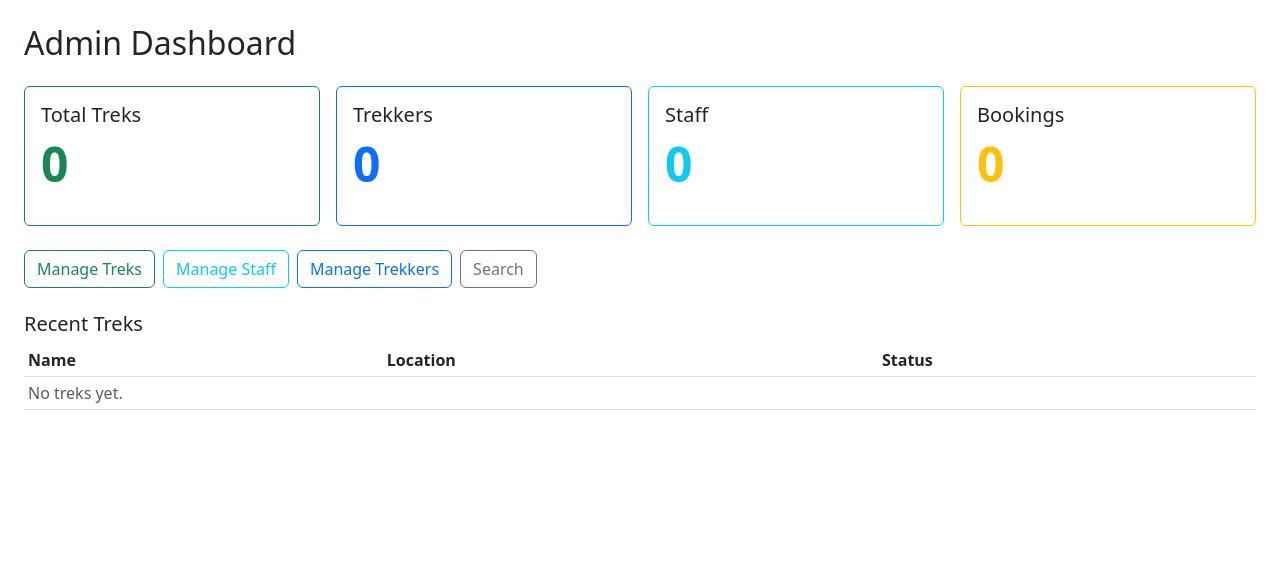
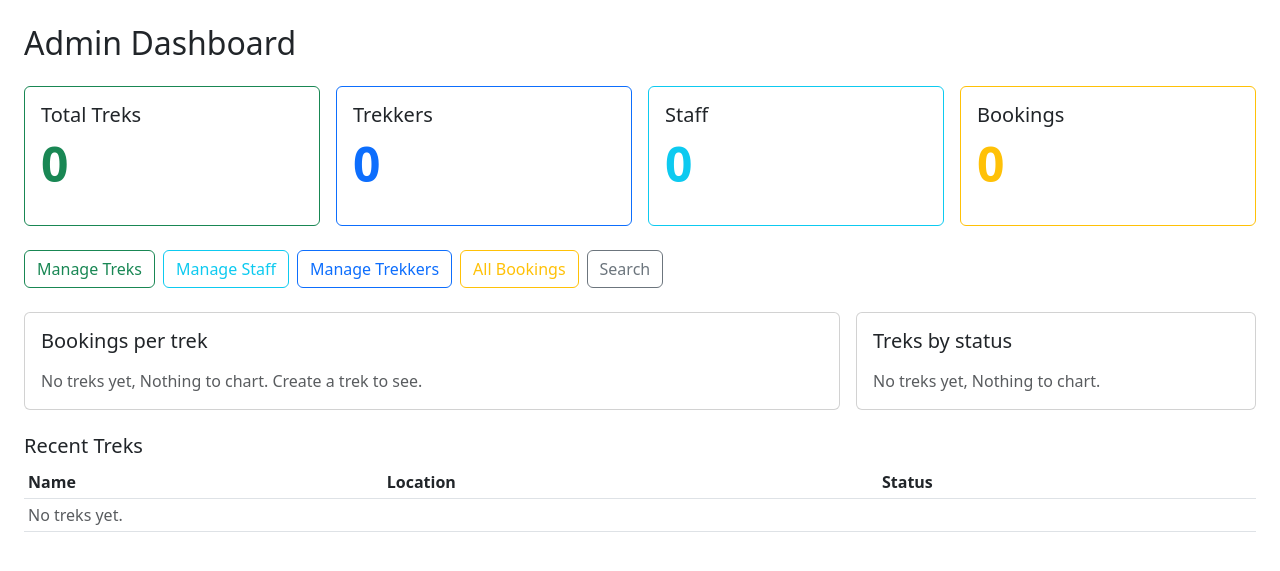
Before and after one commit to 24f2000884/trekking-management-system-may2026-mad1, a Flask app: page /admin/dashboard in a window 1280 px wide. Shown: the part 80-651 px from the top of the page. Run offline with Flask 3, Linux system fonts and the light colour scheme; the visitor is signed in with stand-in values (Sample User, id 1).

Commit message:
Added charts, reverified dashboards, fixed few errors

```diff
--- a/app.py
+++ b/app.py
@@ -4,6 +4,8 @@ from functools import wraps
 from flask import session, redirect, url_for,flash, render_template, request, jsonify
 from werkzeug.security import generate_password_hash, check_password_hash
 from models import db,User,Trek,Booking,StaffProfile,TrekStaffAssignment
+import json
+
 
 app = Flask(__name__)
 app.config['SECRET_KEY'] = 'tma-mad1-secret-key-2026'
@@ -11,6 +13,7 @@ app.config['SQLALCHEMY_DATABASE_URI'] = 'sqlite:///tma.db'
 app.config['SQLALCHEMY_TRACK_MODIFICATIONS'] = False
 db.init_app(app)
 
+VALID_CYCLE={'Pending': ['Approved'],'Approved': ['Open','Pending'],'Open': ['Closed'],'Closed':['Completed'],'Completed': [],}
 
 def login_required(f):
     @wraps(f)
@@ -126,7 +129,13 @@ def admin_dashboard():
     total_staff=User.query.filter_by(role='staff').count()
     total_bookings=Booking.query.count()
     recent_treks=Trek.query.order_by(Trek.created_at.desc()).limit(5).all()
-    return render_template('admin/dashboard.html',total_treks=total_treks,total_users=total_users,total_staff=total_staff,total_bookings=total_bookings,recent_treks=recent_treks)
+
+    trek_names=[t.name for t in recent_treks]
+    booking_counts=[Booking.query.filter_by(trek_id=t.id).count() for t in recent_treks]
+    status_labels=['Pending','Approved','Open','Closed','Completed']
+    status_counts=[Trek.query.filter_by(status=s).count() for s in status_labels]
+
+    return render_template('admin/dashboard.html',total_treks=total_treks,total_users=total_users,total_staff=total_staff,total_bookings=total_bookings,recent_treks=recent_treks,trek_names=json.dumps(trek_names),booking_counts=json.dumps(booking_counts),status_labels=json.dumps(status_labels),status_counts=json.dumps(status_counts))
 
 @app.route('/admin/treks')
 @admin_access_required
@@ -149,19 +158,19 @@ def create_trek():
 
         if not name:
             flash('Trek name is required','danger')
-            return(url_for('create_trek'))
+            return redirect(url_for('create_trek'))
         if not location:
             flash('Location of trek is required','danger')
-            return(url_for('create_trek'))
+            return redirect(url_for('create_trek'))
         if difficulty not in ['Easy','Moderate','Hard']:
             flash('Choose a valid Difficulty','danger')
-            return(url_for('create_trek'))
+            return redirect(url_for('create_trek'))
         if not duration.isdigit() or int(duration)<=0:
             flash('Duration of trek must be a valid number.','danger')
-            return(url_for('create_trek'))
+            return redirect(url_for('create_trek'))
         if not slots.isdigit() or int(slots)<=0:
             flash('Slots opened for trek must be a valid number.','danger')
-            return(url_for('create_trek'))
+            return redirect(url_for('create_trek'))
 
         try:
             start_date=date.fromisoformat(start)
@@ -346,7 +355,11 @@ def staff_dashboard():
     trek_counts={}
     for t in treks:
         trek_counts[t.id]=Booking.query.filter_by(trek_id=t.id).count()
-    return render_template('staff/staff_dashboard.html',treks=treks,trek_counts=trek_counts)
+
+    chart_labels=[t.name for t in treks]
+    chart_counts=[trek_counts[t.id] for t in treks]
+
+    return render_template('staff/staff_dashboard.html',treks=treks,trek_counts=trek_counts, chart_labels=json.dumps(chart_labels),chart_counts=json.dumps(chart_counts))
 
 def is_staff_assigned(trek_id):
     return TrekStaffAssignment.query.filter_by(trek_id=trek_id,staff_id=session['user_id']).first() is not None
@@ -394,7 +407,9 @@ def trekker_dashboard():
     user_id= session['user_id']
     open_treks=Trek.query.filter_by(status='Open').all()
     my_bookings=Booking.query.filter_by(user_id=user_id).all()
-    return render_template('trekker/trekker_dashboard.html', open_treks=open_treks, my_bookings=my_bookings)
+    history_labels=['Booked','Completed','Cancelled']
+    history_counts=[Booking.query.filter_by(user_id=user_id,status=s).count() for s in history_labels]
+    return render_template('trekker/trekker_dashboard.html', open_treks=open_treks, my_bookings=my_bookings, history_labels=json.dumps(history_labels),history_counts=json.dumps(history_counts))
 
 @app.route('/trekker/profile/edit',methods=['GET','POST'])
 @trekker_access_required
@@ -491,7 +506,7 @@ def trekker_history():
     history=Booking.query.filter(Booking.user_id==session['user_id'],Booking.status.in_(['Completed','Cancelled'])).order_by(Booking.booking_date.desc()).all()
     return render_template('/trekker/history.html', history=history)
 
-VALID_CYCLE={'Pending': ['Approved'],'Approved': ['Open','Pending'],'Open': ['Closed'],'Closed':['Completed'],'Completed': [],}
+
 @app.route('/admin/trek/<int:trek_id>/status',methods=['POST'])
 @admin_access_required
 def update_trek_status(trek_id):
@@ -519,27 +534,27 @@ def api_treks():
 def api_trek_detail(trek_id):
     t=Trek.query.get(trek_id)
     if not t:
-        return jsonify({'Error,Trek not found.'}),404
+        return jsonify({'error':'Trek not found.'}),404
     return jsonify({'id':t.id,'name':t.name,'location':t.location,'difficulty':t.difficulty,'duration_days':t.duration_days,'status':t.status,'available_slots':t.available_slots,'total_slots':t.total_slots,'description':t.description,'start_date':t.start_date.isoformat() if t.start_date else None,'end_date':t.end_date.isoformat() if t.end_date else None,}),200
 
 @app.route('/api/bookings',methods=['POST'])
 def api_create_booking():
     if 'user_id' not in session:
-        return jsonify({'Login is required.'}),401
+        return jsonify({'error':'Login is required.'}),401
     data=request.get_json(silent=True) or {}
     try:
         trek_id=int(data.get('trek_id'))
     except (TypeError,ValueError):
-        return jsonify({'A valid trek_id is required.'}),400
+        return jsonify({'error':'A valid trek_id is required.'}),400
     trek=Trek.query.get(trek_id)
     if not trek:
-        return jsonify({'Trek not found.'}),404
+        return jsonify({'error':'Trek not found.'}),404
     if trek.status!='Open':
-        return jsonify({'Trek is not open for booking yet.'}),400
+        return jsonify({'error':'Trek is not open for booking yet.'}),400
     if trek.available_slots<=0:
-        return jsonify({'Trek is full. Try next time'}),400
+        return jsonify({'error':'Trek is full. Try next time'}),400
     if Booking.query.filter_by(user_id=session['user_id'],trek_id=trek_id,status='Booked').first():
-        return jsonify({'You already have an active booking for this trek.'}),400
+        return jsonify({'error':'You already have an active booking for this trek.'}),400
     booking=Booking(user_id=session['user_id'],trek_id=trek_id)
     db.session.add(booking)
     trek.available_slots-=1
@@ -549,28 +564,28 @@ def api_create_booking():
 @app.route('/api/treks/<int:trek_id>',methods=['PUT'])
 def api_update_trek(trek_id):
     if session.get('role')!='admin':
-        return jsonify({'Admin access required.'}),401
+        return jsonify({'error':'Admin access required.'}),401
     trek=Trek.query.get(trek_id)
     if not trek:
-        return jsonify({'Trek not found.'}),404
+        return jsonify({'error':'Trek not found.'}),404
     data=request.get_json(silent=True) or {}
     if 'name' in data:
         if not str(data['name']).strip():
-            return jsonify({'Name cannot be empty.'}),400
+            return jsonify({'error':'Name cannot be empty.'}),400
         trek.name=str(data['name']).strip()
     if 'location' in data:
         trek.location=str(data['location']).strip()
     if 'difficulty' in data:
         if data['difficulty'] not in ['Easy','Moderate','Hard']:
-            return jsonify({'Invalid difficulty.'}),400
+            return jsonify({'error':'Invalid difficulty.'}),400
         trek.difficulty=data['difficulty']
     if 'available_slots' in data:
         if not isinstance(data['available_slots'],int) or data['available_slots']<0:
-            return jsonify({'Available_slots must be a valid number.'}),400
+            return jsonify({'error':'Available_slots must be a valid number.'}),400
         trek.available_slots=data['available_slots']
     if 'status' in data:
         if data['status'] not in ['Pending','Approved','Open','Closed','Completed']:
-            return jsonify({'Invalid status.'}),400
+            return jsonify({'error':'Invalid status.'}),400
         trek.status=data['status']
     db.session.commit()
     return jsonify({'id':trek.id,'name':trek.name,'status':trek.status,'available_slots':trek.available_slots,'message':'Updated'}),200
@@ -578,13 +593,13 @@ def api_update_trek(trek_id):
 @app.route('/api/bookings/<int:booking_id>',methods=['DELETE'])
 def api_cancel_booking(booking_id):
     if 'user_id' not in session:
-        return jsonify({'Login is required.'}),401
+        return jsonify({'error':'Login is required.'}),401
     if session.get('role')=='admin':
         booking=Booking.query.get(booking_id)
     else:
         booking=Booking.query.filter_by(id=booking_id,user_id=session['user_id']).first()
     if not booking:
-        return jsonify({'Booking not found.'}),404
+        return jsonify({'error': 'Booking not found.'}),404
     if booking.status!='Cancelled':
         booking.status='Cancelled'
         booking.trek.available_slots+=1
--- a/templates/admin/Dashboard.html
+++ b/templates/admin/Dashboard.html
@@ -24,7 +24,42 @@
     <a href="{{ url_for('admin_treks') }}" class="btn btn-outline-success">Manage Treks</a>
     <a href="{{ url_for('admin_staff') }}" class="btn btn-outline-info">Manage Staff</a>
     <a href="{{ url_for('admin_users') }}" class="btn btn-outline-primary">Manage Trekkers</a>
+    <a href="{{ url_for('admin_bookings') }}" class="btn btn-outline-warning">All Bookings</a>
     <a href="{{ url_for('admin_search') }}" class="btn btn-outline-secondary">Search</a>
+  </div>
+  <div class="row g-3 mb-4">
+    <div class="col-lg-8">
+      <div class="card h-100">
+        <div class="card-body">
+          <h5 class="card-title mb-3">Bookings per trek</h5>
+          {% if total_treks > 0 %}
+          <div style="height:300px">
+            <canvas id="bookingsChart"
+                    data-labels='{{ trek_names }}'
+                    data-values='{{ booking_counts }}'></canvas>
+          </div>
+          {% else %}
+          <p class="text-muted mb-0">No treks yet, Nothing to chart. Create a trek to see.</p>
+          {% endif %}
+        </div>
+      </div>
+    </div>
+    <div class="col-lg-4">
+      <div class="card h-100">
+        <div class="card-body">
+          <h5 class="card-title mb-3">Treks by status</h5>
+          {% if total_treks > 0 %}
+          <div style="height:300px">
+            <canvas id="statusChart"
+                    data-labels='{{ status_labels }}'
+                    data-values='{{ status_counts }}'></canvas>
+          </div>
+          {% else %}
+          <p class="text-muted mb-0">No treks yet, Nothing to chart.</p>
+          {% endif %}
+        </div>
+      </div>
+    </div>
   </div>
   <h5>Recent Treks</h5>
   <table class="table table-sm">
@@ -38,4 +73,35 @@
     </tbody>
   </table>
 </div>
+{% if total_treks > 0 %}
+<script src="https://cdn.jsdelivr.net/npm/chart.js@4.4.1/dist/chart.umd.min.js"></script>
+<script>
+  const bar1=document.getElementById('bookingsChart');
+  const pie1=document.getElementById('statusChart');
+
+  new Chart(bar1, {type: 'bar',
+  data: {labels: JSON.parse(bar1.dataset.labels),
+    datasets:[{
+        label:'Bookings',
+        data:JSON.parse(bar1.dataset.values),
+        backgroundColor: '#2d5a3d' }]},
+    options:{
+      responsive:true,
+      maintainAspectRatio:false,
+      scales: { y: { beginAtZero: true, ticks: { precision: 0 } } }
+    }});
+
+  new Chart(pie1, { type: 'pie',
+    data: {labels: JSON.parse(pie1.dataset.labels),
+      datasets: [{
+        data: JSON.parse(pie1.dataset.values),
+        backgroundColor: ['#6c757d', '#0dcaf0', '#198754', '#ffc107', '#0d6efd']
+      }]},
+    options: {
+      responsive: true,
+      maintainAspectRatio: false,
+      plugins: { legend: { position: 'bottom' } }
+    }});
+</script>
+{% endif %}
 {% endblock %}
```
Also changed, not shown: templates/staff/staff_dashboard.html (+30 -1 lines), templates/trekker/trekker_dashboard.html (+31 -1 lines).
